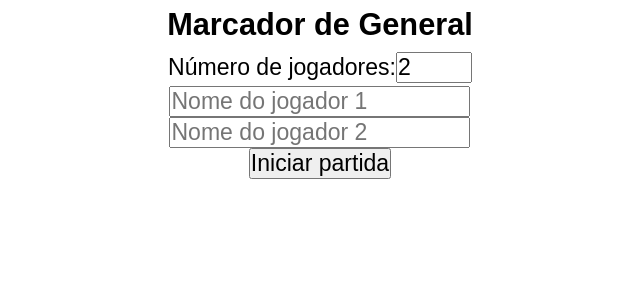
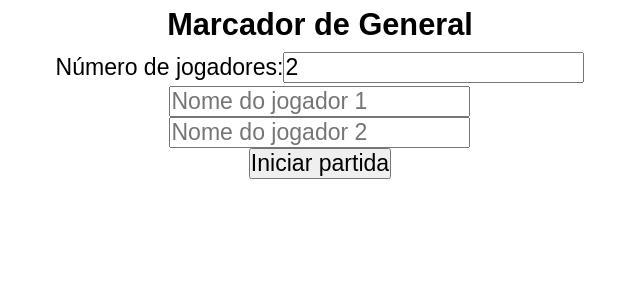
Before and after one commit to gabrielkgg/marcador-general, a React app: page / in a window 1280 px wide. Shown: the top 300 px of the page, without its empty margins (320-960 px from the left). Built offline with nearby package versions, Linux system fonts and the light colour scheme.

Commit message:
adicionado inputmode na seleção de quantidade de jogadores

```diff
--- a/src/components/CadastroJogadores.jsx
+++ b/src/components/CadastroJogadores.jsx
@@ -40,11 +40,9 @@ export function CadastroJogadores({ onGameStart }) {
             <label>
                 Número de jogadores:
                 <input
-                    type="number"
                     value={numJogadores}
                     onChange={handleNumJogadoresChange}
-                    min="1"
-                    max="10"
+                    inputMode="numeric"
                 />
             </label>
             {Array.from({ length: numJogadores }, (_, i) => (
```
